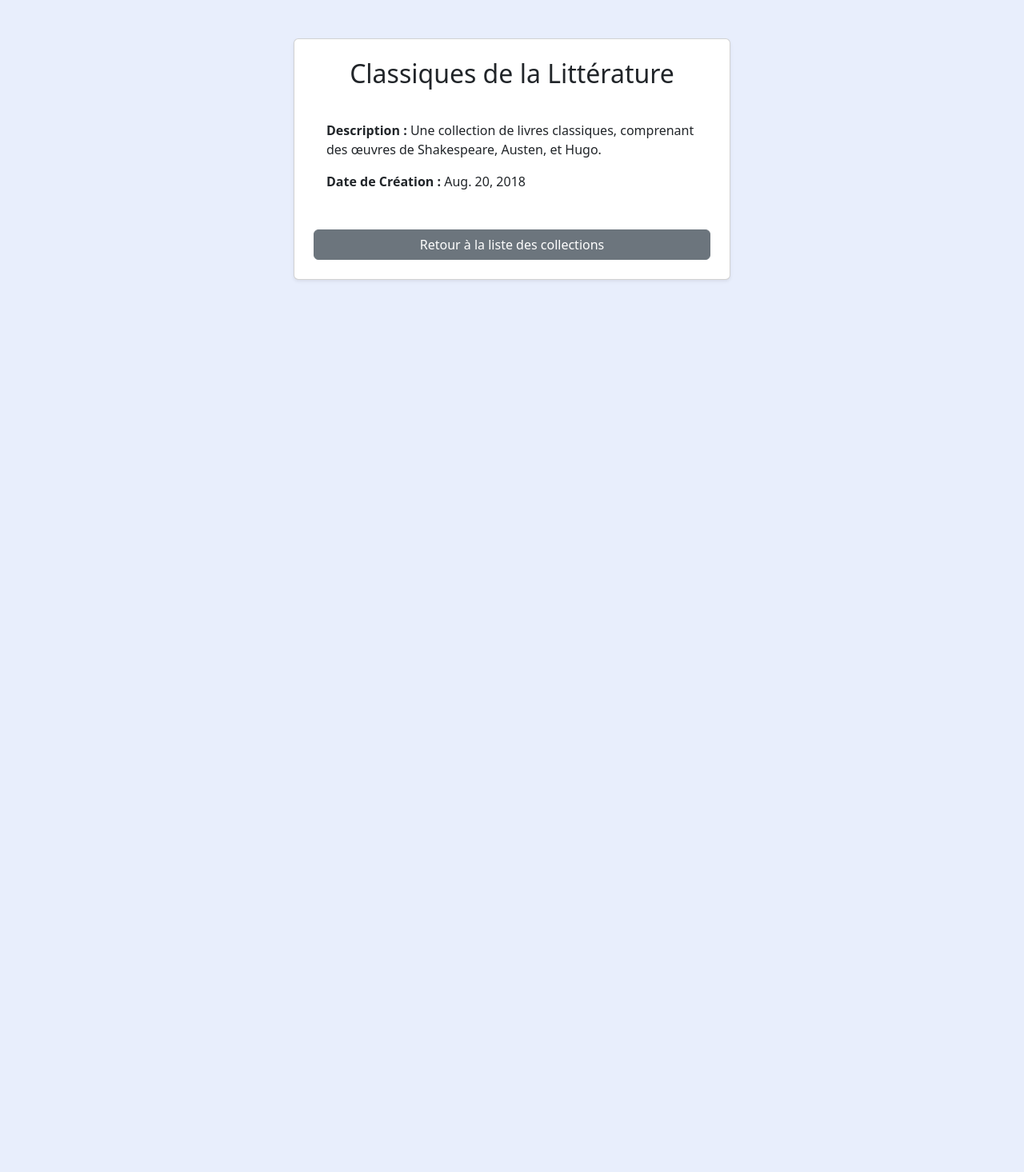
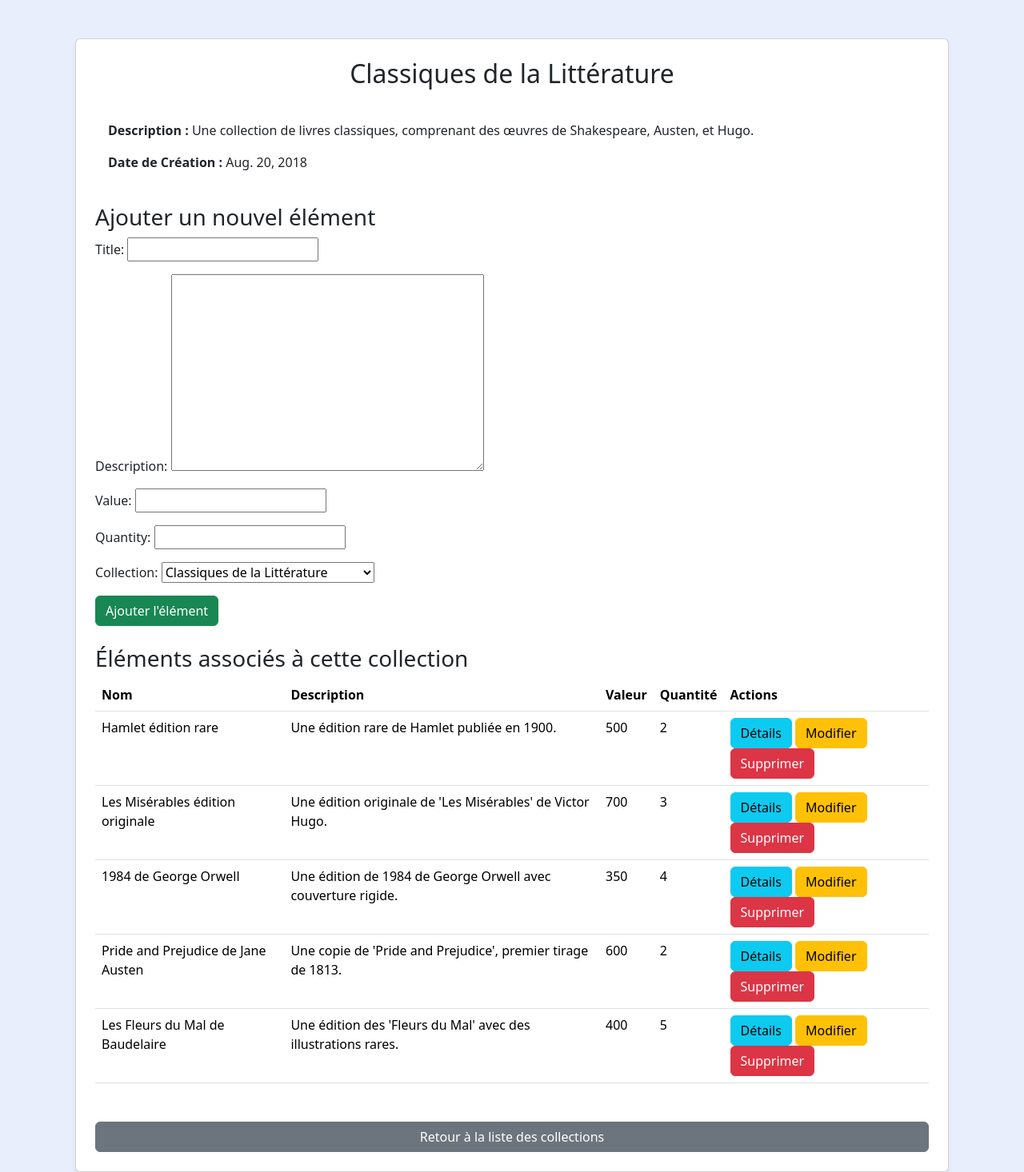
Before and after one commit to MerouaneRH/Gestion-De-Collections, a Django app: page /collection/2/ in a window 1280 px wide. Shown: the part 54-1520 px from the top of the page at 80% size. Before the commit the page ends 405 px from the top, so only its background shows below. Run offline with Django 5.2, Linux system fonts and the light colour scheme; data comes from the database, SQL or seed files in the repository; some libraries are stand-ins or nearby versions.

Commit message:
merouane_question16

```diff
--- a/collec_management/templates/collec_management/collections_details.html
+++ b/collec_management/templates/collec_management/collections_details.html
@@ -3,17 +3,60 @@
 {% block title %}Détails de la collection{% endblock %}
 
 {% block content %}
-<div class="container d-flex justify-content-center mt-5">
-    <div class="card shadow-sm p-4 col-md-8 col-lg-6">
+<div class="container mt-5">
+    <div class="card shadow-sm p-4">
+        <!-- Détails de la collection -->
         <h2 class="card-title text-center mb-4">{{ collection.title }}</h2>
         <div class="card-body">
             <p class="card-text"><strong>Description :</strong> {{ collection.description }}</p>
             <p class="card-text"><strong>Date de Création :</strong> {{ collection.date }}</p>
         </div>
+
+        <!-- Formulaire pour ajouter un nouvel élément -->
+        <h3 class="mt-4">Ajouter un nouvel élément</h3>
+        <form method="post">
+            {% csrf_token %}
+            {{ form.as_p }}
+            <button type="submit" class="btn btn-success">Ajouter l'élément</button>
+        </form>
+
+        <!-- Liste des éléments associés à la collection -->
+        <h3 class="mt-4">Éléments associés à cette collection</h3>
+        {% if elements %}
+        <table class="table">
+            <thead>
+                <tr>
+                    <th>Nom</th>
+                    <th>Description</th>
+                    <th>Valeur</th>
+                    <th>Quantité</th>
+                    <th>Actions</th>
+                </tr>
+            </thead>
+            <tbody>
+                {% for element in elements %}
+                    <tr>
+                        <td>{{ element.title }}</td>
+                        <td>{{ element.description }}</td>
+                        <td>{{ element.value }}</td>
+                        <td>{{ element.quantity }}</td>
+                        <td>
+                            <a href="{% url 'element_details' pk=element.pk %}" class="btn btn-info">Détails</a>
+                            <a href="{% url 'edit_element' pk=element.pk %}" class="btn btn-warning">Modifier</a>
+                            <a href="{% url 'delete_element' pk=element.pk %}" class="btn btn-danger">Supprimer</a>
+                        </td>
+                    </tr>
+                {% endfor %}
+            </tbody>
+        </table>
+        {% else %}
+            <p>Aucun élément n'a été ajouté à cette collection pour le moment.</p>
+        {% endif %}
+
+        <!-- Bouton de retour à la liste des collections -->
         <div class="text-center mt-3">
             <a href="{% url 'collections_list' %}" class="btn btn-secondary w-100 mt-3">Retour à la liste des collections</a>
         </div>
     </div>
-    <!--Bootstrap modifié -->
 </div>
 {% endblock %}
--- a/collec_management/templates/collec_management/element_delete.html
+++ b/collec_management/templates/collec_management/element_delete.html
@@ -13,7 +13,7 @@
                 <form method="post" class="text-center">
                     {% csrf_token %}
                     <button type="submit" class="btn btn-danger">Confirmer la suppression</button>
-                    <a href="{% url 'home' %}" class="btn btn-secondary w-100 mt-3">Retour à l'accueil'</a>
+                    <a href="{% url 'collections_details' collection_id=element.collection.id %}" class="btn btn-secondary w-100 mt-3">Annuler</a>
                 </form>
             </div>
         </div>
--- a/collec_management/templates/collec_management/element_edit.html
+++ b/collec_management/templates/collec_management/element_edit.html
@@ -12,6 +12,6 @@
             <button type="submit" class="btn btn-success">Sauvegarder les modifications</button>
         </form>
 
-        <a href="{% url 'element_details' pk=element.pk %}" class="btn btn-secondary mt-3">Annuler</a>
+        <a href="{% url 'collections_details' collection_id=element.collection.id %}" class="btn btn-secondary mt-3">Annuler</a>
     </div>
 {% endblock %}
--- a/collec_management/views.py
+++ b/collec_management/views.py
@@ -12,8 +12,28 @@
     return render(request,"collec_management/about.html")
 
 def collections_details(request, collection_id):
+    # Récupérer la collection par son ID
     collection = get_object_or_404(Collec, pk=collection_id)
-    return render(request, 'collec_management/collections_details.html', {'collection': collection})
+
+    # Récupérer les éléments associés à cette collection
+    elements = Element.objects.filter(collection=collection)
+
+    if request.method == 'POST':
+        form = ElementForm(request.POST)
+        if form.is_valid():
+            element = form.save(commit=False)
+            element.collection = collection
+            element.date=timezone.now()
+            element.save()
+            return redirect('collections_details', collection_id=collection.id)
+    else:
+        form = ElementForm(initial={'collection': collection.pk})
+
+    return render(request, 'collec_management/collections_details.html', {
+        'collection': collection,
+        'elements': elements,
+        'form': form
+    })
 
 def collections_list(request):
     collections = Collec.objects.all().order_by('-date')
@@ -63,7 +83,7 @@
             element=form.save(commit=False)
             element.date=timezone.now()
             element.save()
-            return redirect('/')
+            return HttpResponseRedirect(f"/collection/{element.collection.pk}")
     else:
         form = ElementForm()
     return render(request, 'collec_management/element_add.html', {'form': form})
@@ -73,7 +93,8 @@
     element = get_object_or_404(Element, pk=pk)
     if request.method == 'POST':
         element.delete()
-        return redirect('/')
+
+        return HttpResponseRedirect(f"/collection/{element.collection.pk}")
     return render(request, 'collec_management/element_delete.html', {'element': element})
 
 def element_details(request, pk):
```
Also changed, not shown: README.md.
